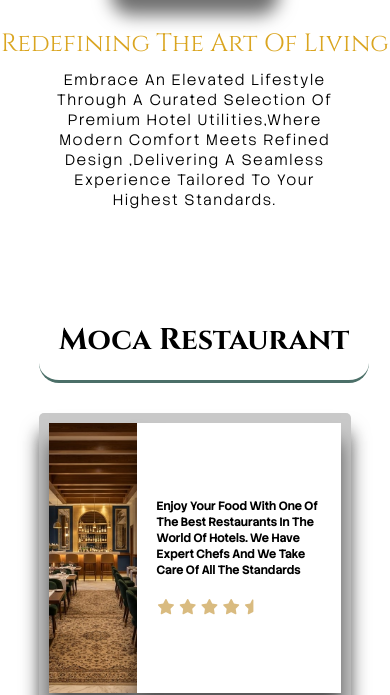
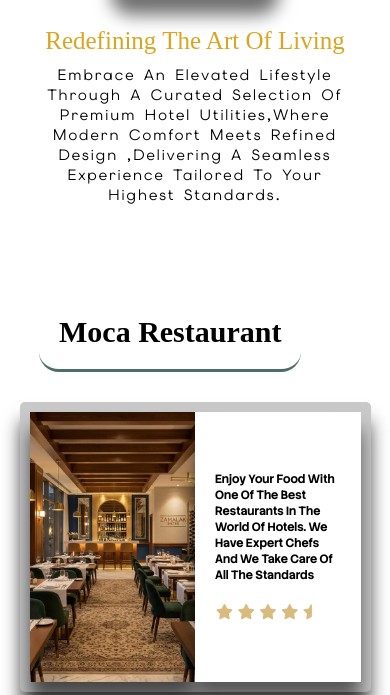
Before and after one commit to mostafa-adel19/Hotel_Management_Front, a plain HTML site: page pages/utilities.html in a window 390 px wide. Shown: the part 407-1102 px from the top of the page. Drawn offline with Linux system fonts and the light colour scheme.

Commit message:
Add files via upload

```diff
--- a/css/utilities.css
+++ b/css/utilities.css
@@ -108,18 +108,18 @@ header {
     margin-top: 30px;
     margin-bottom: 10px;
     text-align: center;
-    font-size: 50px;
-    font-family : font3;
+    font-size: 80px;
+    font-family : Bell MT;
 
 }
 
 .second-para {
     text-align: center;
-    font-size: 22px;
+    font-size: 20px;
     width : 50%;
     margin : 5px 25%;
-    font-family : font2;
-    font-weight : 100;
+    font-family : font1;
+
     letter-spacing: 2px;
 }
 
@@ -134,7 +134,7 @@ header {
     border-radius: 25px;
     font-size: 30px;
     margin-bottom: 30px;
-    font-family : font3;
+    font-family : Bell MT;
     border-bottom: #4B6F68 3px solid;
     border-bottom-right-radius: 20px;
     border-bottom-left-radius: 20px;
@@ -228,22 +228,39 @@ header {
 .img-sea,
 .img-cabanas {
     background-size: cover;
-    box-shadow: 0px 18px 18px rgba(0, 0, 0, 0.57);
+    box-shadow: 0px 18px 18px rgba(0, 0, 0, 0.65);
     background-position: center;
     transition: transform 0.6s ease;
     position: relative;
 }
 
-/*Div of images>>hover */
-.img:hover,
+/*Div of images & description>>hover */
+
 .img2:hover,
 .img-gym:hover,
+.img-roof:hover,
+.descri-cabanas:hover,
+.descri-sea:hover,
+.descri-spa:hover,
+.descri:hover
+{
+    transform:translatex(-50px) scale(1.1);
+    z-index: 20;
+
+    /* تخليها تطلع فوق اللي جنبها مهمه يا رجاله* */
+}
+.img:hover,
+.img-cabanas:hover,
 .img-sea:hover,
-.img-roof:hover,
 .img-spa:hover,
-.img-cabanas:hover {
-    transform: scale(1.1);
+.descri2:hover,
+.descri-gym:hover,
+.descri-roof:hover
+
+{
+    transform:translatex(50px) scale(1.1);
     z-index: 20;
+
     /* تخليها تطلع فوق اللي جنبها مهمه يا رجاله* */
 }
 
@@ -322,7 +339,7 @@ header {
         font-size: 14.5px;
 
     }
-
+/*
     .img:active,
     .img-spa:active,
     .img-sea:active,
@@ -338,7 +355,7 @@ header {
         transition: transform 0.3s ease;
         transform: translateX(-100px) scale(1.1);
         z-index: 90;
-    }
+    }*/
 }
 
 /* mobile */
@@ -364,13 +381,13 @@ header {
         font-size: 12px;
 
     }
-
+/*
     .img:active,
     .img-spa:active,
     .img-sea:active,
     .img-cabanas:active {
         transition: transform 0.3s ease;
-        transform: translateX(100px) scale(1.1);
+        transform: translateX(100px) ;
         z-index: 90;
     }
 
@@ -378,10 +395,11 @@ header {
     .img2:active,
     .img-gym:active {
         transition: transform 0.3s ease;
-        transform: translateX(-100px) scale(1.1);
+        transform: translateX(-100px);
         z-index: 90;
     }
-}
+*/
+    }
 
 .firstRow {
     display: block;
@@ -731,7 +749,7 @@ i {
 @media screen and (max-width : 800px) {
     .rest1, .rest2,
     .beach, .gym, .spa, .roof, .cabanas,.utilities_table {
-        width: 80%;
+        width: 90%;
         margin-left : auto ;
         margin-right : auto ;
     }
@@ -756,6 +774,7 @@ i {
 @media screen and (max-width : 680px) {
     .rest1, .rest2,
     .beach, .gym, .spa, .roof, .cabanas,.utilities_table {
+
         font-size : 10px;
 
     }
@@ -766,7 +785,7 @@ i {
     .img-sea,
     .img-spa,
     .img-cabanas{
-        width: 30%;
+        width: 50%;
     }
     .descri,
     .descri2,
@@ -775,7 +794,7 @@ i {
     .descri-sea,
     .descri-spa,
     .descri-cabanas {
-        width: 70%;
+        width: 50%;
     }
 }
 @media screen and (max-width : 560px) {
```
